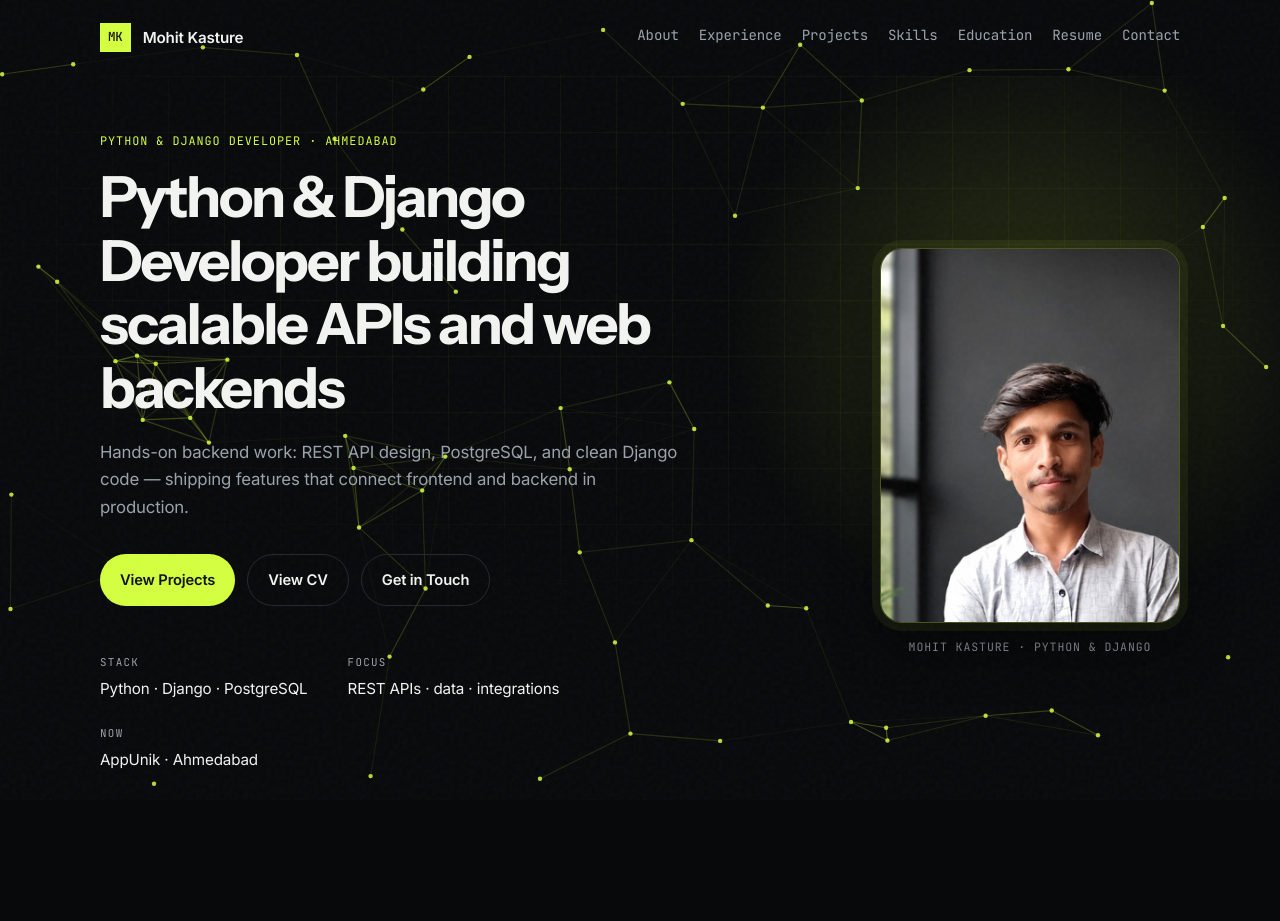
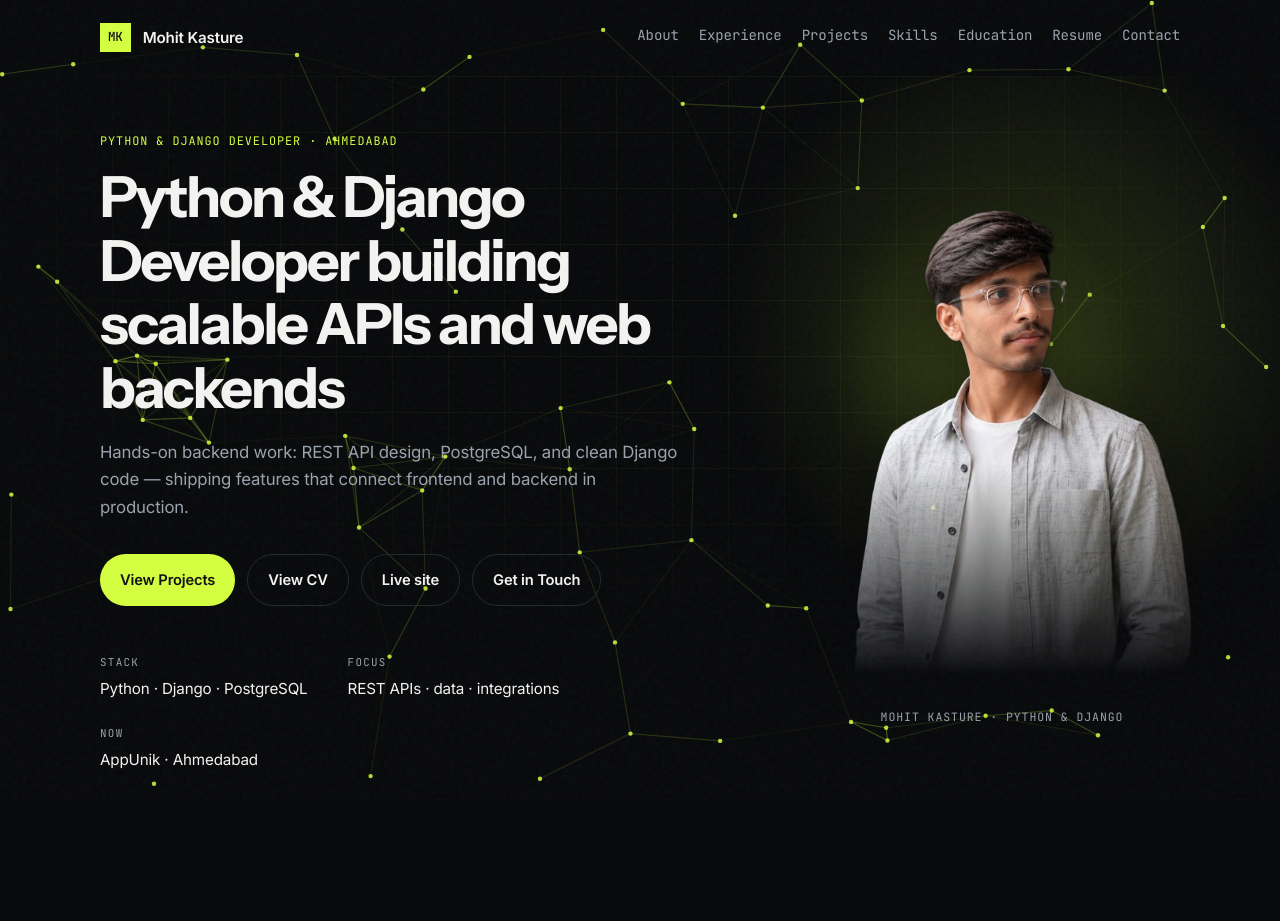
Before and after one commit to Mohitkasture/mohit-portfolio, a Django app: template home/templates/home/index.html in a window 1280 px wide. Shown: the top 921 px of the page. Run offline with Django 5.2, Linux system fonts and the light colour scheme; the template is opened without the code that fills it, so the values that code supplies are empty.

Commit message:
Enhance portrait styling and layout in CSS; add glow effect and adjust image properties. Update base and index HTML to include live site links and improve footer. Version CSS for cache busting.

```diff
--- a/home/static/home/css/style.css
+++ b/home/static/home/css/style.css
@@ -215,41 +215,49 @@ code {
 .portrait {
   margin: 0;
   justify-self: center;
-  width: min(280px, 70vw);
+  width: min(360px, 80vw);
+  position: relative;
+}
+
+.portrait__glow {
+  position: absolute;
+  left: 12%;
+  top: 4%;
+  width: 76%;
+  height: 58%;
+  border-radius: 50%;
+  background: radial-gradient(circle, rgba(212, 255, 63, 0.16), transparent 72%);
+  filter: blur(18px);
+  z-index: 0;
+  pointer-events: none;
 }
 
 .portrait__frame {
   position: relative;
-  aspect-ratio: 4 / 5;
-  border-radius: 22px;
-  overflow: hidden;
-  border: 1px solid rgba(212, 255, 63, 0.28);
-  box-shadow:
-    0 0 0 8px rgba(212, 255, 63, 0.06),
-    0 28px 50px rgba(0, 0, 0, 0.45);
-  background: #111;
-  transition: transform 0.35s ease, box-shadow 0.35s ease, border-color 0.35s ease;
-}
-
-.portrait:hover .portrait__frame {
-  transform: translateY(-6px);
-  border-color: rgba(212, 255, 63, 0.55);
-  box-shadow:
-    0 0 0 8px rgba(212, 255, 63, 0.1),
-    0 32px 56px rgba(0, 0, 0, 0.5);
+  z-index: 1;
+  height: clamp(580px, 95vw, 660px);
+  overflow: visible;
+  background: transparent;
+  border: none;
+  box-shadow: none;
 }
 
 .portrait img {
   display: block;
-  width: 100%;
-  height: 100%;
-  object-fit: cover;
-  object-position: 50% 18%;
+  width: 152%;
+  max-width: none;
+  height: auto;
+  margin-left: -26%;
+  margin-top: -30%;
+  object-fit: contain;
+  filter: drop-shadow(0 28px 40px rgba(0, 0, 0, 0.55));
+  -webkit-mask-image: linear-gradient(to bottom, #000 50%, transparent 76%);
+  mask-image: linear-gradient(to bottom, #000 50%, transparent 76%);
   transition: transform 0.45s ease;
 }
 
 .portrait:hover img {
-  transform: scale(1.05);
+  transform: translateY(-8px);
 }
 
 .portrait__cap {
@@ -258,7 +266,10 @@ code {
   color: var(--muted);
   letter-spacing: 0.08em;
   text-transform: uppercase;
-  margin-top: 0.85rem;
+  margin-top: 0.55rem;
+  margin-left: 2.75rem;
+  position: relative;
+  z-index: 2;
   text-align: center;
 }
 
@@ -1073,8 +1084,12 @@ main,
   }
 
   .portrait {
-    width: min(300px, 100%);
+    width: min(400px, 100%);
     justify-self: end;
+  }
+
+  .portrait__frame {
+    height: 640px;
   }
 
   .split {
--- a/home/templates/home/base.html
+++ b/home/templates/home/base.html
@@ -10,7 +10,7 @@
   <link rel="preconnect" href="https://fonts.googleapis.com">
   <link rel="preconnect" href="https://fonts.gstatic.com" crossorigin>
   <link href="https://fonts.googleapis.com/css2?family=Instrument+Sans:wght@400;500;600;700&family=Inter:wght@400;500;600&family=JetBrains+Mono:wght@400;500&display=swap" rel="stylesheet">
-  <link rel="stylesheet" href="{% static 'home/css/style.css' %}">
+  <link rel="stylesheet" href="{% static 'home/css/style.css' %}?v=cap5">
 </head>
 <body>
   <div class="noise" aria-hidden="true"></div>
--- a/home/templates/home/index.html
+++ b/home/templates/home/index.html
@@ -37,6 +37,7 @@
         <div class="hero__cta reveal">
           <a class="btn btn--primary" href="#projects">View Projects</a>
           <a class="btn btn--ghost" href="{% static 'home/files/Mohit-Kasture-resume.pdf' %}" target="_blank" rel="noopener noreferrer">View CV</a>
+          <a class="btn btn--ghost" href="https://mohit-portfolio-0vmy.onrender.com/" target="_blank" rel="noopener noreferrer">Live site</a>
           <a class="btn btn--ghost" href="#contact">Get in Touch</a>
         </div>
         <ul class="hero__meta reveal">
@@ -46,8 +47,9 @@
         </ul>
       </div>
       <figure class="portrait reveal">
+        <div class="portrait__glow" aria-hidden="true"></div>
         <div class="portrait__frame">
-          <img src="{% static 'home/img/mohit.jpg' %}" alt="Mohit Kasture, Python and Django developer" width="640" height="800">
+          <img src="{% static 'home/img/mohit.png' %}" alt="Mohit Kasture, Python and Django developer" width="467" height="851">
         </div>
         <figcaption class="portrait__cap">Mohit Kasture · Python &amp; Django</figcaption>
       </figure>
@@ -290,10 +292,11 @@
       <div class="section__intro reveal">
       <p class="eyebrow">06 — resume</p>
         <h2>CV</h2>
-        <p class="section__lead">View or download — same file as this page.</p>
+        <p class="section__lead">View or download the CV. Live portfolio: <a href="https://mohit-portfolio-0vmy.onrender.com/" target="_blank" rel="noopener noreferrer">mohit-portfolio-0vmy.onrender.com</a></p>
         <div class="resume-actions">
           <a class="btn btn--primary" href="{% static 'home/files/Mohit-Kasture-resume.pdf' %}" target="_blank" rel="noopener noreferrer">View CV</a>
           <a class="btn btn--ghost" href="{% static 'home/files/Mohit-Kasture-resume.pdf' %}" download="Mohit-Kasture-resume.pdf">Download CV</a>
+          <a class="btn btn--ghost" href="https://mohit-portfolio-0vmy.onrender.com/" target="_blank" rel="noopener noreferrer">Live site</a>
         </div>
       </div>
       <div class="resume-wrap reveal">
@@ -342,6 +345,12 @@
             </li>
             <li>
               <span class="connect-icon" aria-hidden="true">
+                <svg viewBox="0 0 24 24" width="18" height="18"><path fill="currentColor" d="M12 2a10 10 0 1 0 0 20 10 10 0 0 0 0-20Zm7.9 9h-3.2a15.4 15.4 0 0 0-1.3-5.3A8.03 8.03 0 0 1 19.9 11ZM12 4c.9 0 2.3 1.9 3 7H9c.7-5.1 2.1-7 3-7ZM4.1 13h3.2c.2 1.9.7 3.7 1.3 5.3A8.03 8.03 0 0 1 4.1 13Zm3.2-2H4.1a8.03 8.03 0 0 1 4.5-5.3A15.4 15.4 0 0 0 7.3 11ZM12 20c-.9 0-2.3-1.9-3-7h6c-.7 5.1-2.1 7-3 7Zm3.4-1.7c.6-1.6 1.1-3.4 1.3-5.3h3.2a8.03 8.03 0 0 1-4.5 5.3Z"/></svg>
+              </span>
+              <a href="https://mohit-portfolio-0vmy.onrender.com/" target="_blank" rel="noopener noreferrer">mohit-portfolio-0vmy.onrender.com</a>
+            </li>
+            <li>
+              <span class="connect-icon" aria-hidden="true">
                 <svg viewBox="0 0 24 24" width="18" height="18"><path fill="currentColor" d="M12 2C6.48 2 2 6.58 2 12.26c0 4.52 2.87 8.35 6.84 9.71.5.1.68-.22.68-.49 0-.24-.01-.87-.01-1.71-2.78.62-3.37-1.37-3.37-1.37-.45-1.18-1.11-1.5-1.11-1.5-.91-.64.07-.63.07-.63 1 .07 1.53 1.06 1.53 1.06.9 1.57 2.36 1.12 2.94.85.09-.67.35-1.12.63-1.37-2.22-.26-4.56-1.14-4.56-5.07 0-1.12.39-2.03 1.03-2.75-.1-.26-.45-1.3.1-2.71 0 0 .84-.27 2.75 1.05A9.3 9.3 0 0 1 12 6.84c.85 0 1.71.12 2.51.35 1.9-1.32 2.74-1.05 2.74-1.05.55 1.41.2 2.45.1 2.71.64.72 1.03 1.63 1.03 2.75 0 3.94-2.34 4.8-4.57 5.06.36.32.68.94.68 1.9 0 1.37-.01 2.47-.01 2.81 0 .27.18.6.69.49A10.04 10.04 0 0 0 22 12.26C22 6.58 17.52 2 12 2Z"/></svg>
               </span>
               <a href="https://github.com/" target="_blank" rel="noopener noreferrer">GitHub Profile</a>
@@ -373,7 +382,7 @@
 
 <footer class="footer">
   <div class="container footer__inner">
-    <p>© {% now "Y" %} Mohit Kasture</p>
+    <p>© {% now "Y" %} Mohit Kasture · <a href="https://mohit-portfolio-0vmy.onrender.com/">Portfolio</a></p>
     <p class="footer__meta">Built with Django · custom CSS</p>
   </div>
 </footer>
```
Also changed, not shown: home/static/home/img/mohit.png (added).
